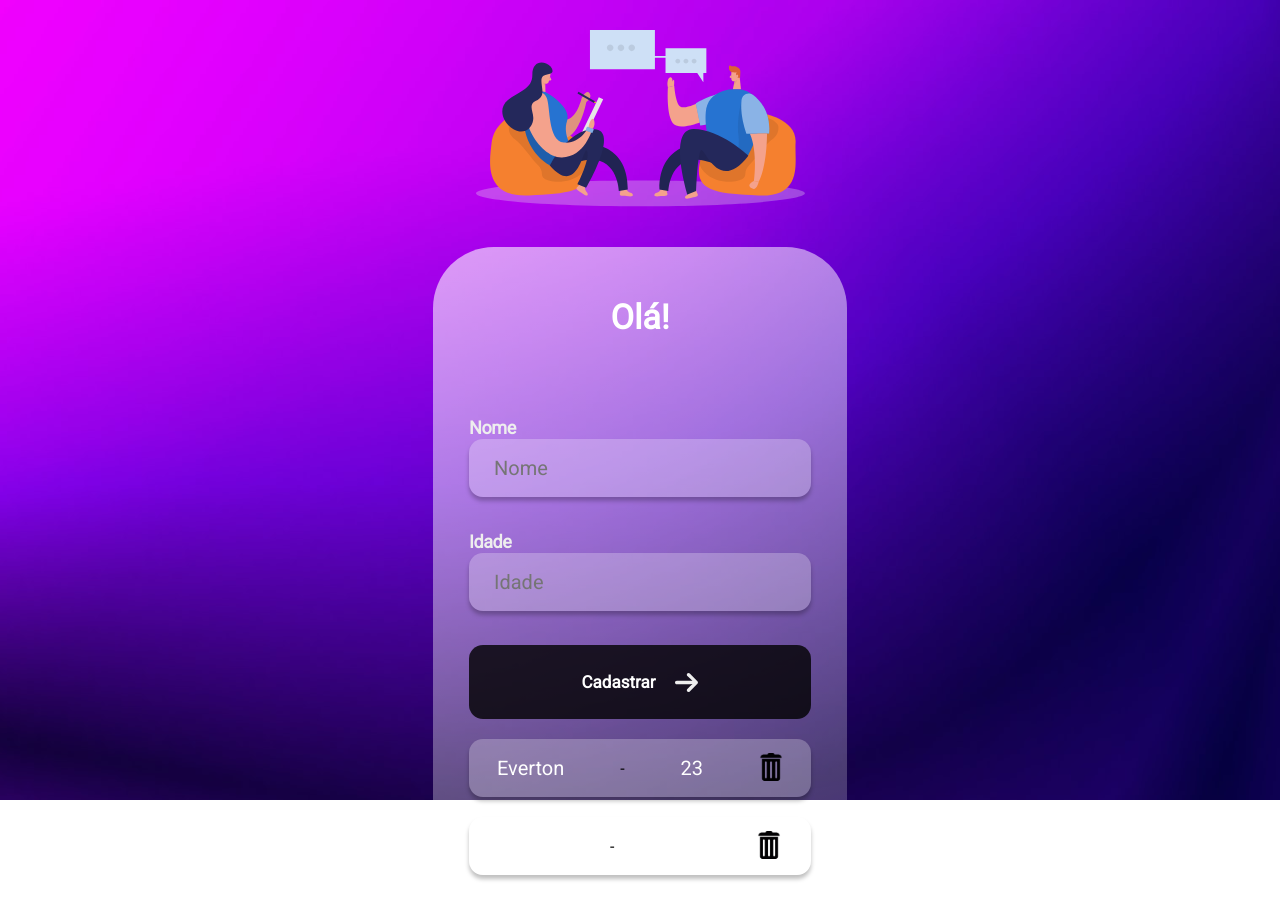
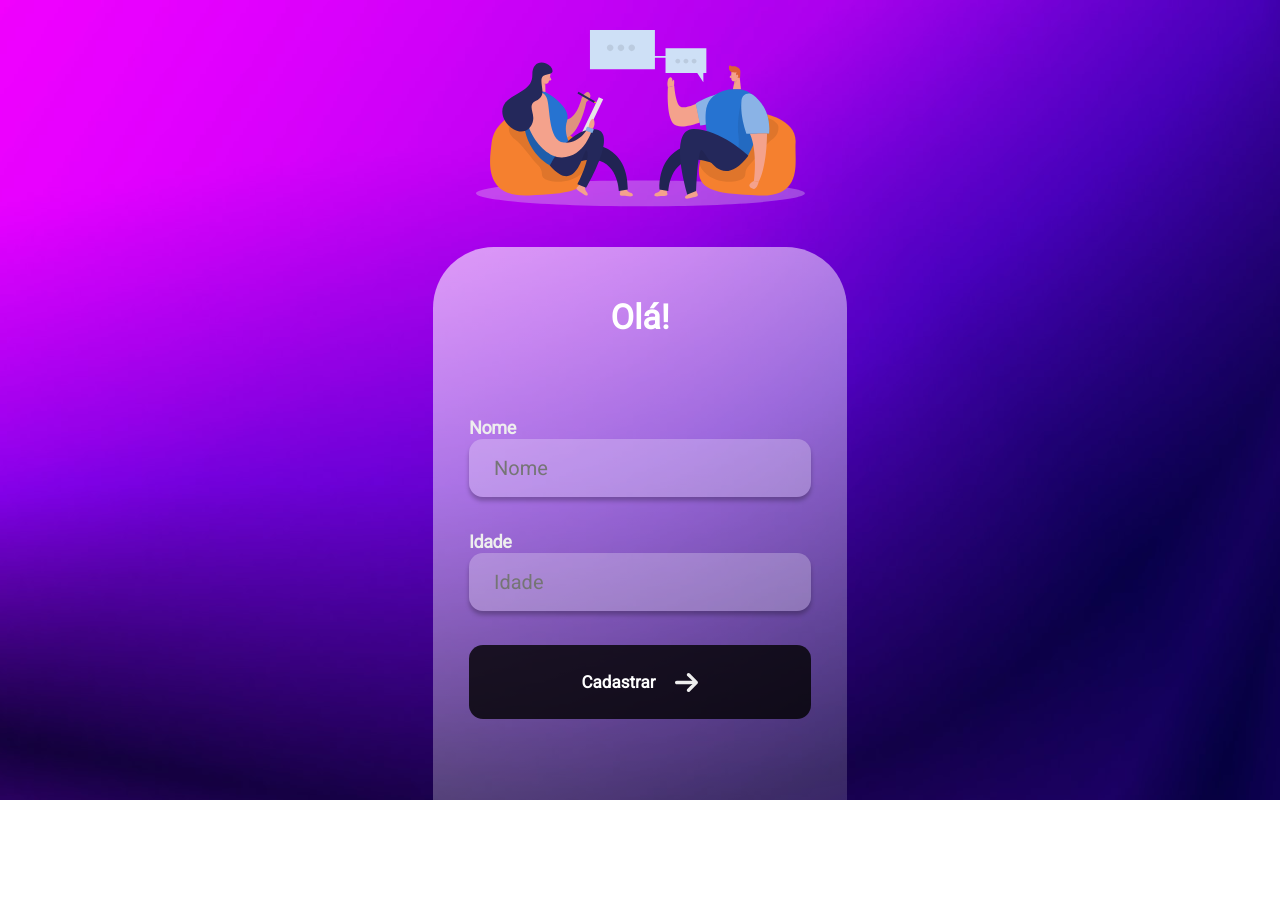
Before and after one commit to EvertonDepla/Chat-React, a React (Create React App) app: page / in a window 1280 px wide. Shown: the top 920 px of the page. After the commit the page ends 800 px from the top, so only its background shows below. Built offline with nearby package versions, Linux system fonts and the light colour scheme.

Commit message:
adição de Estado(useState)

```diff
--- a/src/App.js
+++ b/src/App.js
@@ -1,4 +1,4 @@
-import React from 'react';
+import React, { useState } from 'react';
 
 import People from './assets/people.svg'
 import Arrow from './assets/arrow.svg'
@@ -13,18 +13,19 @@ import {
   Input,
   Button,
   User
-} from './styles'
+} from './styles';
 
 function App() {
-  const users = [
-    { id: Math.random(), name: "Everton", age: 23 },
-    { id: Math.random(), name: "Maria", age: 21 }
-  ];
 
+  const [users, setUsers] = useState([]);
+
+  function addNewUser(){
+    setUsers([{id: Math.random(), name: 'Everton', age:23}])
+  }
 
   return (
     <Container>
-      <Image alt="logo-image" src={People} />
+      <Image alt='logo-image' src={People} />
       <ContainerItens>
         <H1>Olá!</H1>
 
@@ -34,14 +35,14 @@ function App() {
         <InputLabel>Idade</InputLabel>
         <Input placeholder='Idade' />
 
-        <Button>Cadastrar<img alt="seta" src={Arrow} />
+        <Button onClick={addNewUser}>Cadastrar<img alt="seta" src={Arrow} />
         </Button>
 
         <ul>
           {users.map((user) => (
             <User key={user.id}>
               <p>{user.name}</p> - <p>{user.age}</p>
-              <button><img src={Trash} alt="lata-de-lixo"/></button>
+              <button><img src={Trash} alt='lata-de-lixo'/></button>
             </User>
           ))}
         </ul>
```
